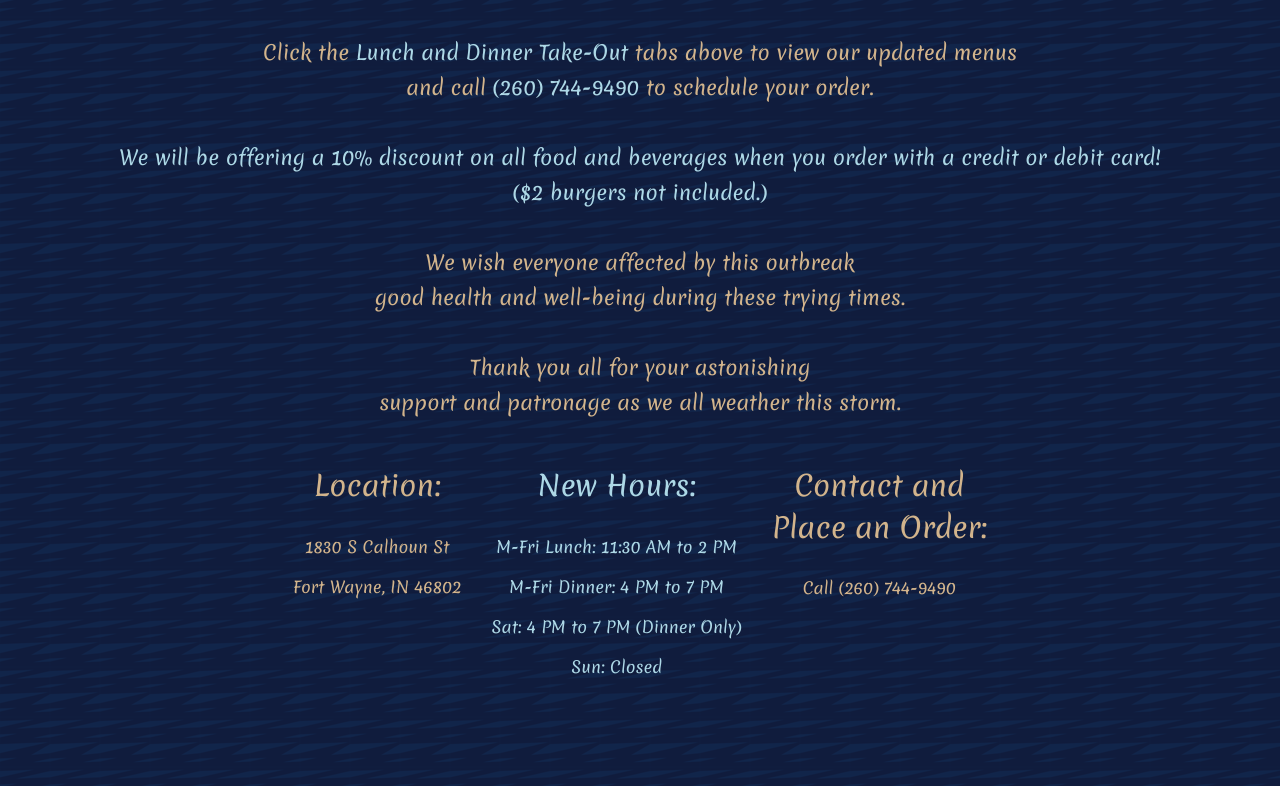
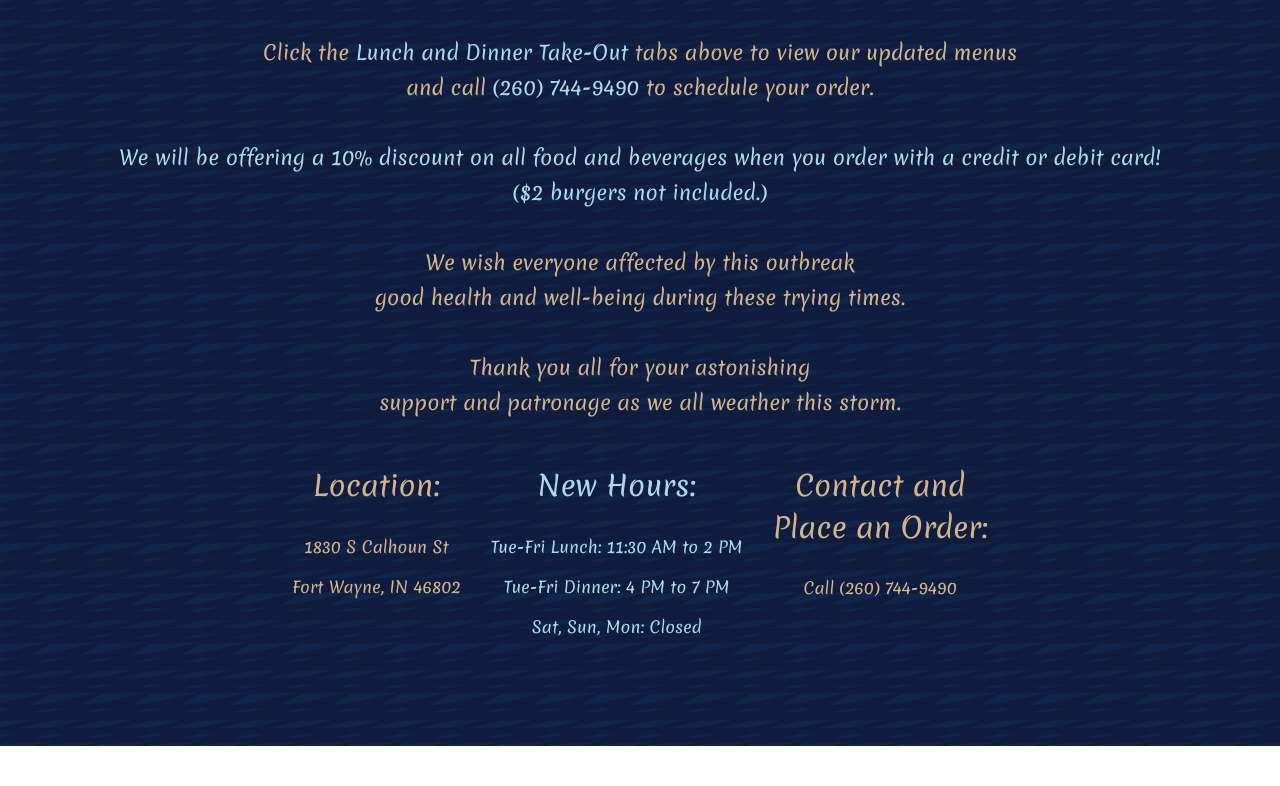
Before and after one commit to TrentGard/oyster-bar, a React (Create React App) app: page / in a window 1280 px wide. Shown: the part 683-1469 px from the top of the page. After the commit the page ends 1429 px from the top, so only its background shows below. Built offline with nearby package versions, Linux system fonts and the light colour scheme.

Commit message:
updated hours

```diff
--- a/src/pages/Coronavirus.js
+++ b/src/pages/Coronavirus.js
@@ -38,10 +38,9 @@ const Coronavirus = () => {
           <Col md="auto" className="blue">
             <h3>New Hours:</h3>
             <br />
-            <p>M-Fri Lunch: 11:30 AM to 2 PM</p>
-            <p>M-Fri Dinner: 4 PM to 7 PM</p>
-            <p>Sat: 4 PM to 7 PM (Dinner Only)</p>
-            <p>Sun: Closed</p>
+            <p>Tue-Fri Lunch: 11:30 AM to 2 PM</p>
+            <p>Tue-Fri Dinner: 4 PM to 7 PM</p>
+            <p>Sat, Sun, Mon: Closed</p>
             <br />
           </Col>
           <Col md="auto">
```
